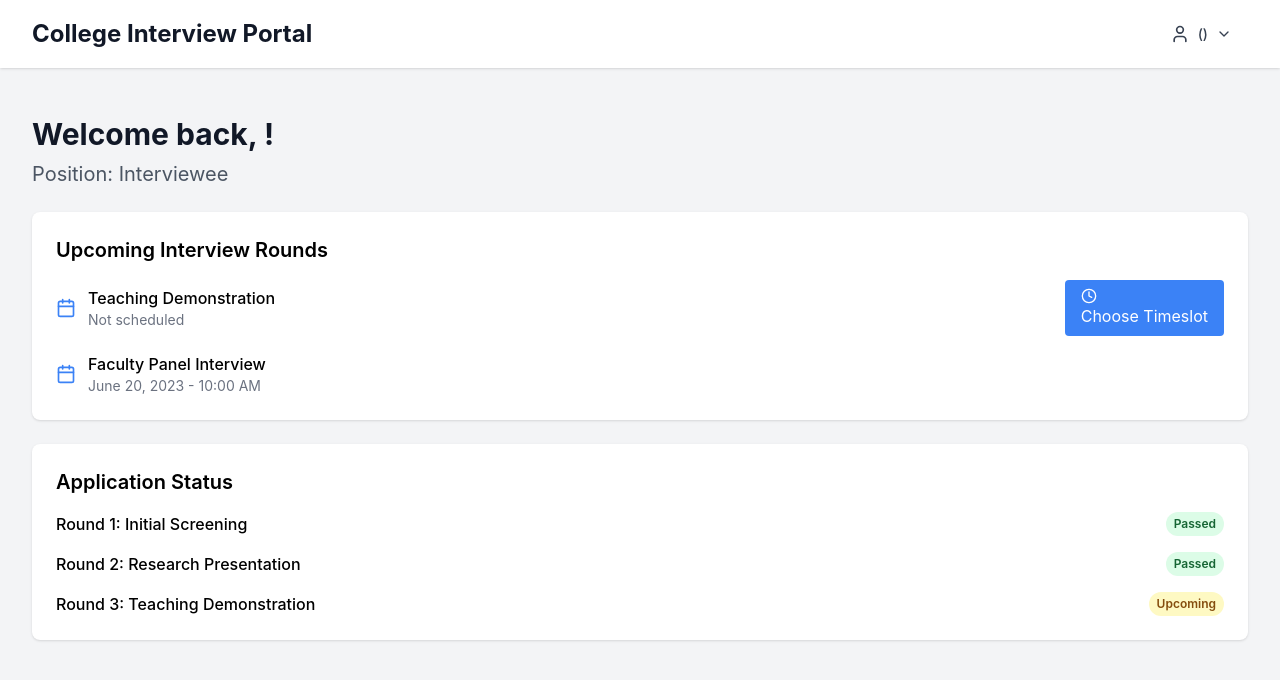
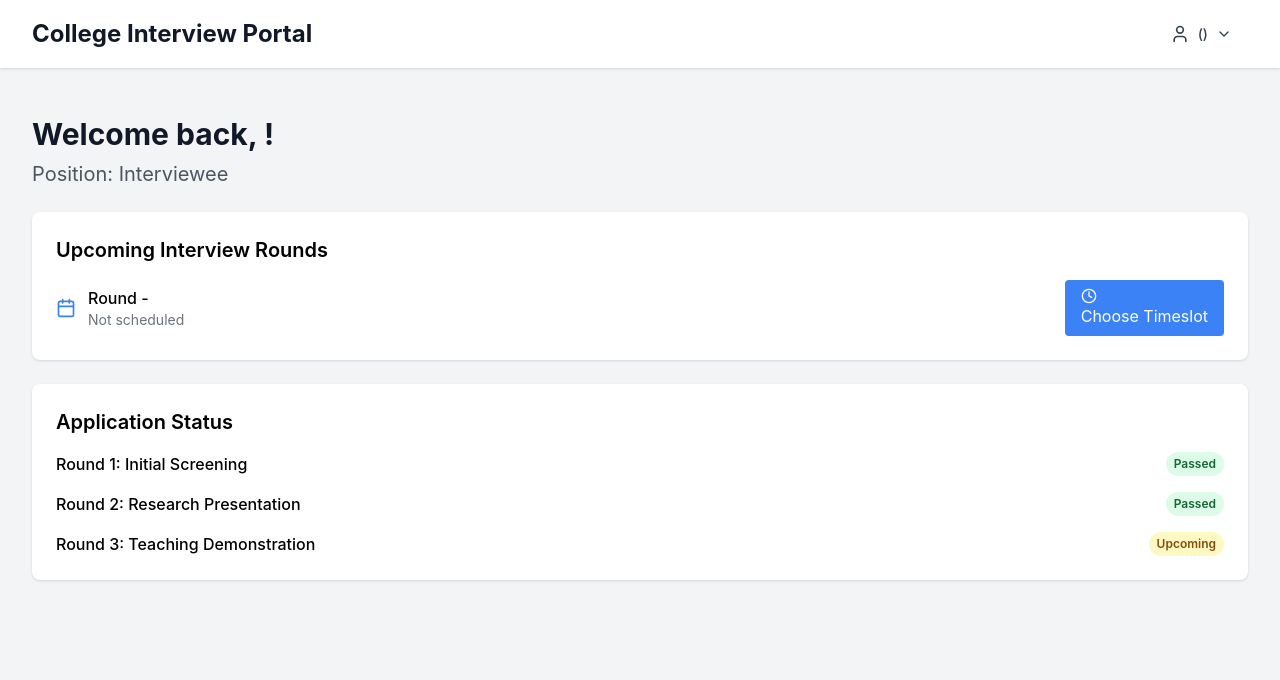
Before and after one commit to Shiva4113/InterviewScheduler, a React (Create React App) app in the folder frontend/: page /interviewee in a window 1280 px wide. Shown: the top 680 px of the page. Built offline with nearby package versions, Linux system fonts and the light colour scheme.

Commit message:
17-11-2024

```diff
--- a/frontend/src/components/intervieweePortal.js
+++ b/frontend/src/components/intervieweePortal.js
@@ -196,7 +196,7 @@ export default function CollegeInterviewPortal() {
                     <div className="flex items-center">
                       <Calendar className="h-5 w-5 text-blue-500 mr-3" />
                       <div>
-                        <p className="font-medium">Teaching Demonstration</p>
+                        <p className="font-medium">{selectedSlot ? `${selectedSlot.round_no}` : 'Round -'}</p>
                         <p className="text-sm text-gray-500">
                           {selectedSlot ? `${selectedSlot.date} - ${selectedSlot.time}` : "Not scheduled"}
                         </p>
@@ -249,13 +249,6 @@ export default function CollegeInterviewPortal() {
                       <span className="text-green-600">Interview Scheduled</span>
                     )}
                   </li>
-                  <li className="flex items-center">
-                    <Calendar className="h-5 w-5 text-blue-500 mr-3" />
-                    <div>
-                      <p className="font-medium">Faculty Panel Interview</p>
-                      <p className="text-sm text-gray-500">June 20, 2023 - 10:00 AM</p>
-                    </div>
-                  </li>
                 </ul>
               </CardContent>
             </Card>
```
Also changed, not shown: 1 other file (tests, documents, lock files or other folders).
